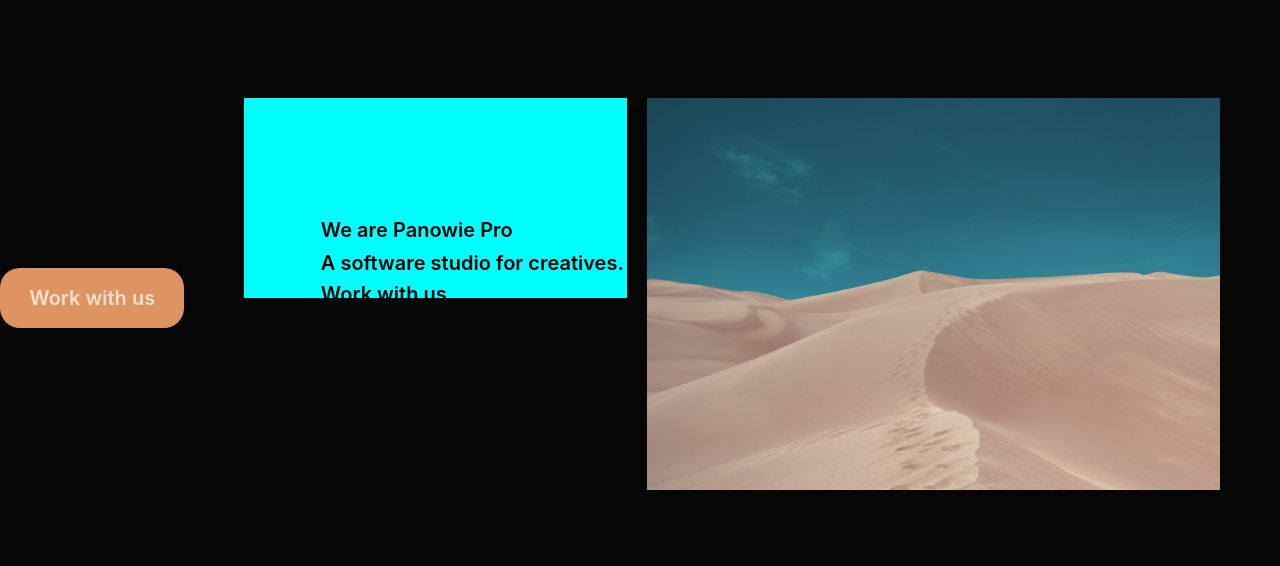
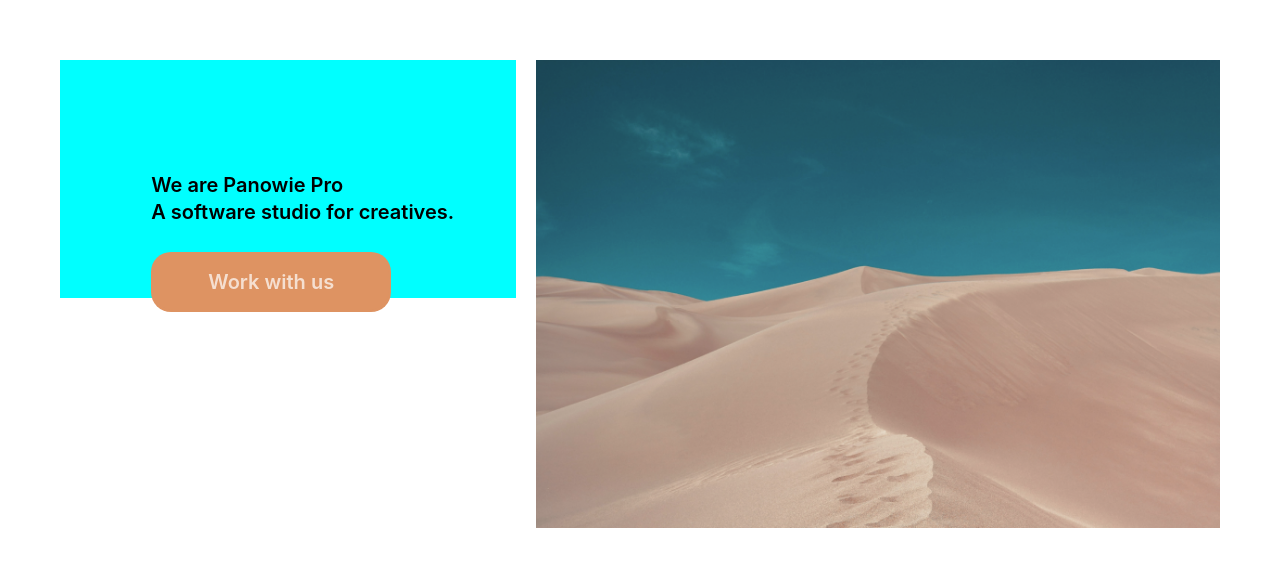
Before and after one commit to marcie290/panowie, a website: page index.html in a window 1280 px wide. Shown: the part 102-668 px from the top of the page. Drawn offline with Linux system fonts and the light colour scheme.

Commit message:
działa przycisk final

```diff
--- a/css/style.css
+++ b/css/style.css
@@ -14,7 +14,7 @@
 }
 h1,
 h2 {
-  font: 600 3.25rem/0 "Inter", sans-serif;
+  font: 600 3.25rem/0.5rem "Inter", sans-serif;
 }
 h1 {
   text-shadow: 1px 2px 3px rgba(0, 10, 30, 0.5);
@@ -44,7 +44,7 @@
     width: 100%;
     height: 50%;
     display: grid;
-    grid-template-rows: 1fr 1fr;
+    grid-template-rows: 1fr 2fr;
     .text {
       text-align: left;
       position: relative;
@@ -52,7 +52,6 @@
       left: 20%;
       grid-row-start: 2;
       h2 {
-        display: inline-block;
         text-align: left;
       }
     }
@@ -65,7 +64,6 @@
   height: 100%;
   margin: 0;
   padding: 0;
-  background: #060606;
 }
 body {
   display: flex;
@@ -82,7 +80,7 @@
   width: 12rem;
   height: 3rem;
   display: grid;
-
+  margin-top: 1.75rem;
   grid-template-columns: repeat(1, 1fr);
   grid-template-rows: repeat(1, 1fr);
 }
--- a/index.html
+++ b/index.html
@@ -12,14 +12,6 @@
       <link rel="stylesheet" href="css/style.css" />
    </head>
    <body>
- <div class="features">
-   <div class="feature">
-     <a href="#" class="feature-content">
-
-       <span>Work with us</span>
-     </a>
-   </div>
-
       </div>
       </div>
       <div class="container">
@@ -27,13 +19,11 @@
             <div class="text">
                <h2>We are Panowie Pro</h2>
                <h2>A software studio for creatives.</h2>
-               <!-- duplicate will go here -->
-               <div id="main">
-               <div class="card">
-                  Work with us
-               </div>
-               <div class="overlay" aria-hidden="true">
-                  <!-- duplicate will go here -->
+               <div class="features">
+                  <div class="feature">
+                     <a href="#" class="feature-content">
+                     <span>Work with us</span>
+                     </a>
                   </div>
                </div>
             </div>
@@ -63,6 +53,7 @@
 
 
 
+
       </script>
    </body>
 </html>
```
Lines whose indentation alone changed are shown as unchanged.
